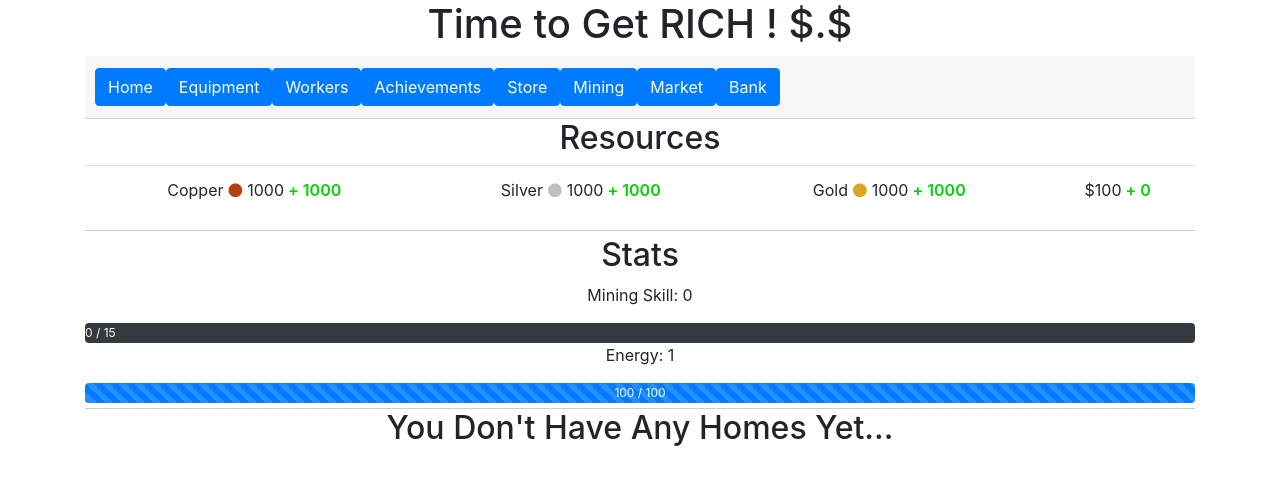
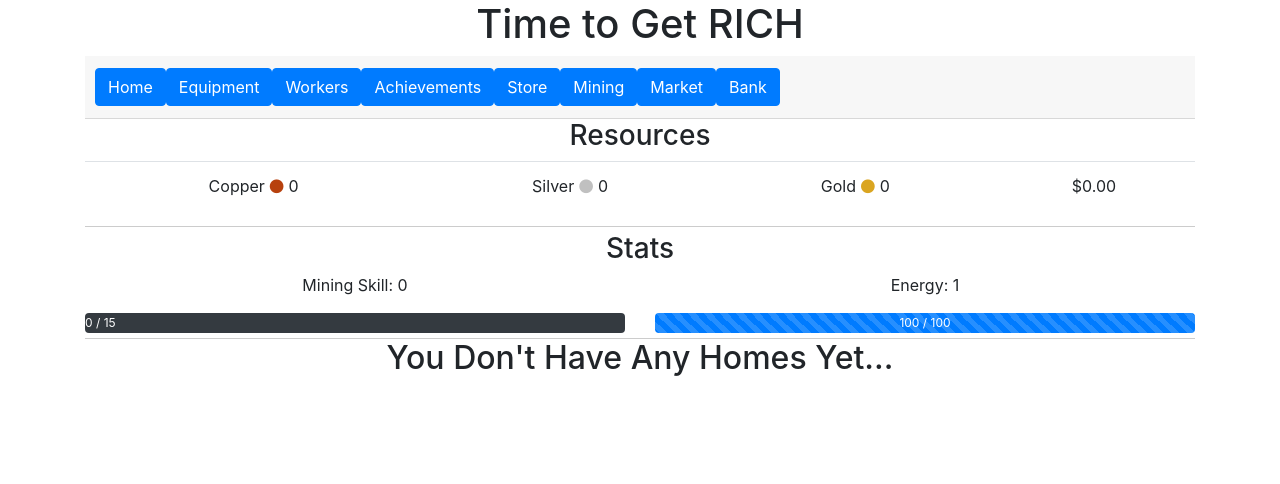
Before and after one commit to Thinkershine/GetRich, a React (Create React App) app: page / in a window 1280 px wide. Shown: the top 484 px of the page. Built offline with nearby package versions, Linux system fonts and the light colour scheme.

Commit message:
Change The Way Stats and Resources Are Displayed

```diff
--- a/src/App.js
+++ b/src/App.js
@@ -320,22 +320,27 @@ class App extends Component {
       <div className="App">
         <main className="container">
           <header>
-            <h1>Time to Get RICH ! $.$</h1>
+            <h1>Time to Get RICH</h1>
             <Navigation />
           </header>
           <Resources resources={this.state.resources} />
           <div id="stats">
-            <h2>Stats</h2>
+            <h3>Stats</h3>
+            <div className="row">
+              <div className="col">
                 <ProgressBar
                   title={"Mining Skill"}
                   levelToDisplay={this.state.miningSkill}
-              percentageOfCompletion={this.state.miningSkillCurrentPercentage}
+                  percentageOfCompletion={
+                    this.state.miningSkillCurrentPercentage
+                  }
                   currentValue={this.state.miningSkillExperience}
                   maxValue={this.state.nextMiningLevelExperience}
                   badge={"success"}
                   bgColor={"dark"}
                 />
-
+              </div>
+              <div className="col">
                 <ProgressBar
                   title={"Energy"}
                   levelToDisplay={this.state.energyLevel}
@@ -345,6 +350,8 @@ class App extends Component {
                   badge={"primary"}
                   bgColor={"dark"}
                 />
+              </div>
+            </div>
           </div>
           <Switch>
             <Route
--- a/src/components/resources.jsx
+++ b/src/components/resources.jsx
@@ -1,10 +1,11 @@
 import React from "react";
 import ResourceIcon from "./common/resourceIcon";
+import { formatCurrency } from "../utils/stringFormats.js";
 
 const Resources = props => {
   return (
     <div id="resources">
-      <h2>Resources</h2>
+      <h3>Resources</h3>
       <table className="table">
         <tbody>
           <tr>
@@ -14,7 +15,8 @@ const Resources = props => {
               {props.resources.getResourceAmount("copper")}
               <span className="resources-production">
                 {" "}
-                + {props.resources.copperProduction}
+                {props.resources.copperProduction != 0 &&
+                  "+ " + props.resources.copperProduction}
               </span>
             </td>
             <td scope="col">
@@ -23,7 +25,8 @@ const Resources = props => {
               {props.resources.getResourceAmount("silver")}
               <span className="resources-production">
                 {" "}
-                + {props.resources.silverProduction}
+                {props.resources.silverProduction != 0 &&
+                  "+ " + props.resources.silverProduction}
               </span>
             </td>
             <td scope="col">
@@ -32,14 +35,16 @@ const Resources = props => {
               {props.resources.getResourceAmount("gold")}
               <span className="resources-production">
                 {" "}
-                + {props.resources.goldProduction}
+                {props.resources.goldProduction != 0 &&
+                  "+ " + props.resources.goldProduction}
               </span>
             </td>
             <td scope="col">
-              ${props.resources.getResourceAmount("dollar")}
+              ${formatCurrency(props.resources.getResourceAmount("dollar"))}
               <span className="resources-production">
                 {" "}
-                + {props.resources.dollarProduction}
+                {props.resources.dollarProduction != 0 &&
+                  "+ " + props.resources.dollarProduction}
               </span>
             </td>
           </tr>
--- a/src/models/myResources.js
+++ b/src/models/myResources.js
@@ -149,13 +149,13 @@ export default class MyResources {
   };
 
   constructor(messenger) {
-    this.copperAmount = 1000;
-    this.copperProduction = 1000;
-    this.silverAmount = 1000;
-    this.silverProduction = 1000;
-    this.goldAmount = 1000;
-    this.goldProduction = 1000;
-    this.dollarAmount = 100;
+    this.copperAmount = 0;
+    this.copperProduction = 0;
+    this.silverAmount = 0;
+    this.silverProduction = 0;
+    this.goldAmount = 0;
+    this.goldProduction = 0;
+    this.dollarAmount = 0;
     this.dollarProduction = 0;
     this.messenger = messenger;
   }
```
Lines whose indentation alone changed are shown as unchanged.
